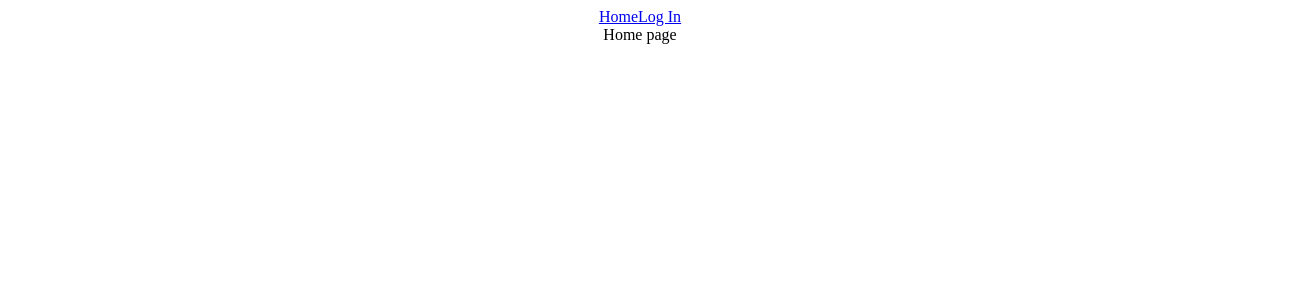
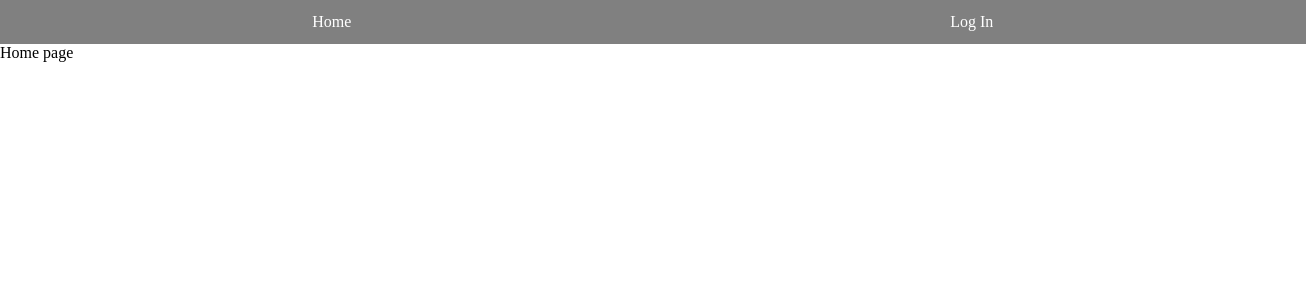
Before and after one commit to wickettc/blog-admin, a React (Create React App) app: page / in a window 1280 px wide. Shown: the top 300 px of the page, 1306 px wide, since content can reach past the window. Built offline with nearby package versions, Linux system fonts and the light colour scheme.

Commit message:
added logout

```diff
--- a/src/App.css
+++ b/src/App.css
@@ -1,38 +1,5 @@
-.App {
-  text-align: center;
+html,
+body {
+    padding: 0;
+    margin: 0;
 }
-
-.App-logo {
-  height: 40vmin;
-  pointer-events: none;
-}
-
-@media (prefers-reduced-motion: no-preference) {
-  .App-logo {
-    animation: App-logo-spin infinite 20s linear;
-  }
-}
-
-.App-header {
-  background-color: #282c34;
-  min-height: 100vh;
-  display: flex;
-  flex-direction: column;
-  align-items: center;
-  justify-content: center;
-  font-size: calc(10px + 2vmin);
-  color: white;
-}
-
-.App-link {
-  color: #61dafb;
-}
-
-@keyframes App-logo-spin {
-  from {
-    transform: rotate(0deg);
-  }
-  to {
-    transform: rotate(360deg);
-  }
-}
--- a/src/App.js
+++ b/src/App.js
@@ -13,7 +13,11 @@ function App() {
         <div className="App">
             {console.log(token)}
             <Router>
-                <NavBar />
+                <NavBar
+                    loggedIn={loggedIn}
+                    setLoggedIn={setLoggedIn}
+                    setToken={setToken}
+                />
                 <Switch>
                     <Route exact path="/" render={() => <Home />} />
                     <Route
--- /dev/null
+++ b/src/components/NavBar.css
@@ -0,0 +1,19 @@
+nav {
+    display: flex;
+    justify-content: space-around;
+    width: 100%;
+    padding: 1%;
+    background-color: gray;
+    color: white;
+    text-decoration: none;
+}
+
+nav a {
+    color: white;
+    text-decoration: none;
+}
+
+.logout {
+    cursor: pointer;
+    color: white;
+}
--- a/src/components/NavBar.js
+++ b/src/components/NavBar.js
@@ -1,11 +1,23 @@
 import React from 'react';
 import { Link } from 'react-router-dom';
+import './NavBar.css';
 
-const NavBar = () => {
+const NavBar = ({ loggedIn, setLoggedIn, setToken }) => {
+    const logout = () => {
+        setLoggedIn(false);
+        setToken('');
+    };
+
     return (
         <nav>
             <Link to="/">Home</Link>
-            <Link to="login">Log In</Link>
+            {loggedIn ? (
+                <div className="logout" onClick={() => logout()}>
+                    Logout
+                </div>
+            ) : (
+                <Link to="login">Log In</Link>
+            )}
         </nav>
     );
 };
```
